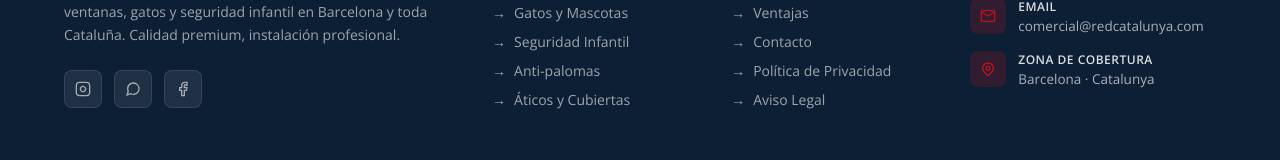
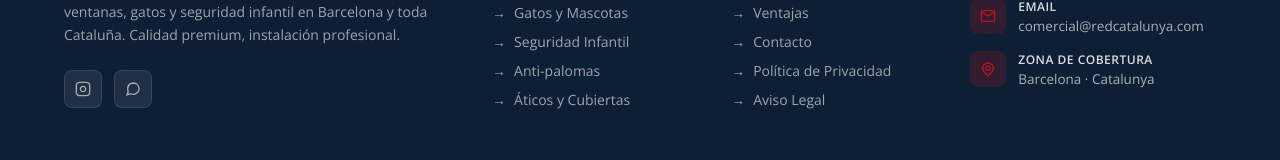
Before and after one commit to rafaluzfestivus/redcatalunya, a plain HTML site: page index.html in a window 1280 px wide. Shown: the part 8023-8183 px from the top of the page. Drawn offline with nearby package versions, Linux system fonts and the light colour scheme; a script that the page names is missing.

Commit message:
Remove link quebrado do Facebook no footer
Co-Authored-By: Claude Opus 5.5 <noreply@anthropic.com>
Claude-Session: https://claude.ai/code/session_01PCQzhrgeXR9U3W9jWxNKMd

```diff
--- a/index.html
+++ b/index.html
@@ -975,9 +975,6 @@ function gtag_report_conversion(url) {
         <a href="https://wa.me/34615645777" class="social-btn" title="WhatsApp" onclick="trackWhatsApp()">
           <svg width="16" height="16" viewBox="0 0 24 24" fill="none" stroke="currentColor" stroke-width="2"><path d="M21 11.5a8.38 8.38 0 01-.9 3.8 8.5 8.5 0 01-7.6 4.7 8.38 8.38 0 01-3.8-.9L3 21l1.9-5.7a8.38 8.38 0 01-.9-3.8 8.5 8.5 0 014.7-7.6 8.38 8.38 0 013.8-.9h.5a8.48 8.48 0 018 8v.5z"/></svg>
         </a>
-        <a href="https://facebook.com" class="social-btn" title="Facebook">
-          <svg width="16" height="16" viewBox="0 0 24 24" fill="none" stroke="currentColor" stroke-width="2"><path d="M18 2h-3a5 5 0 00-5 5v3H7v4h3v8h4v-8h3l1-4h-4V7a1 1 0 011-1h3z"/></svg>
-        </a>
       </div>
     </div>
     <div class="footer-col">
```
